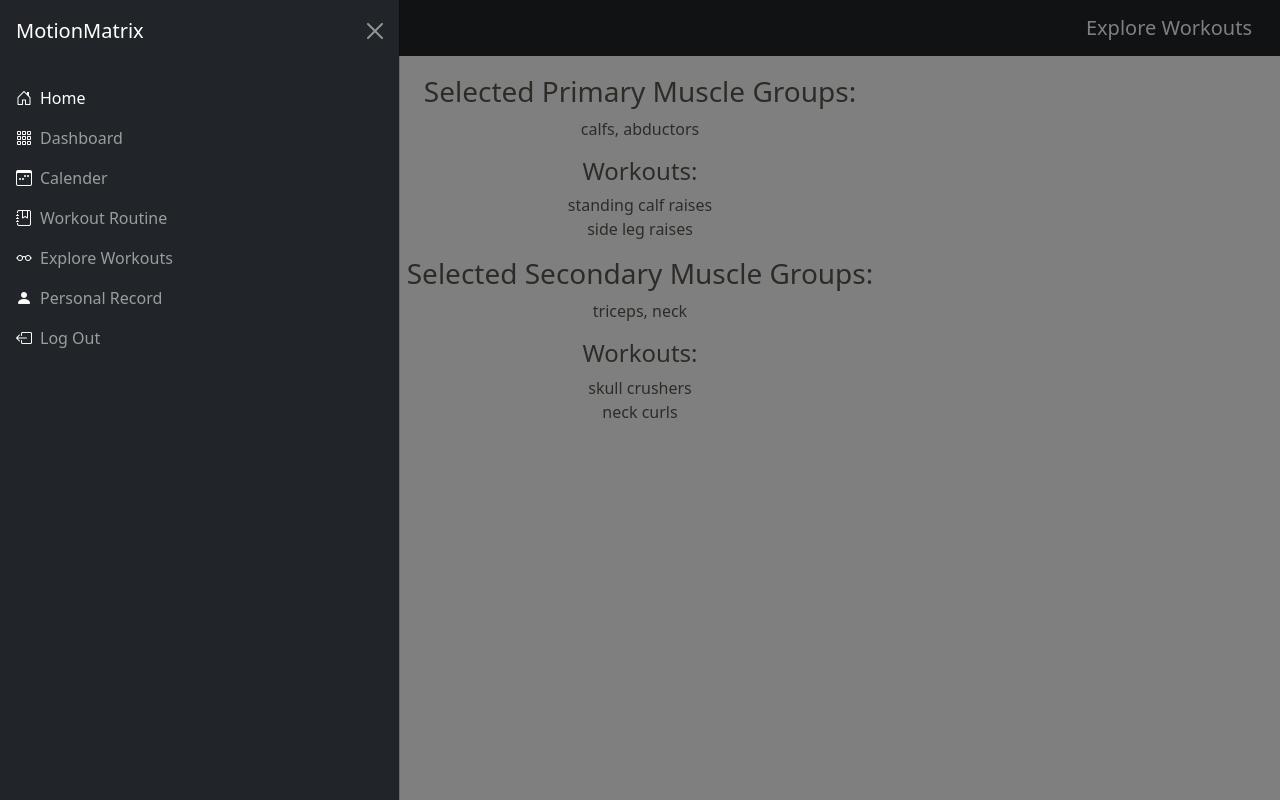
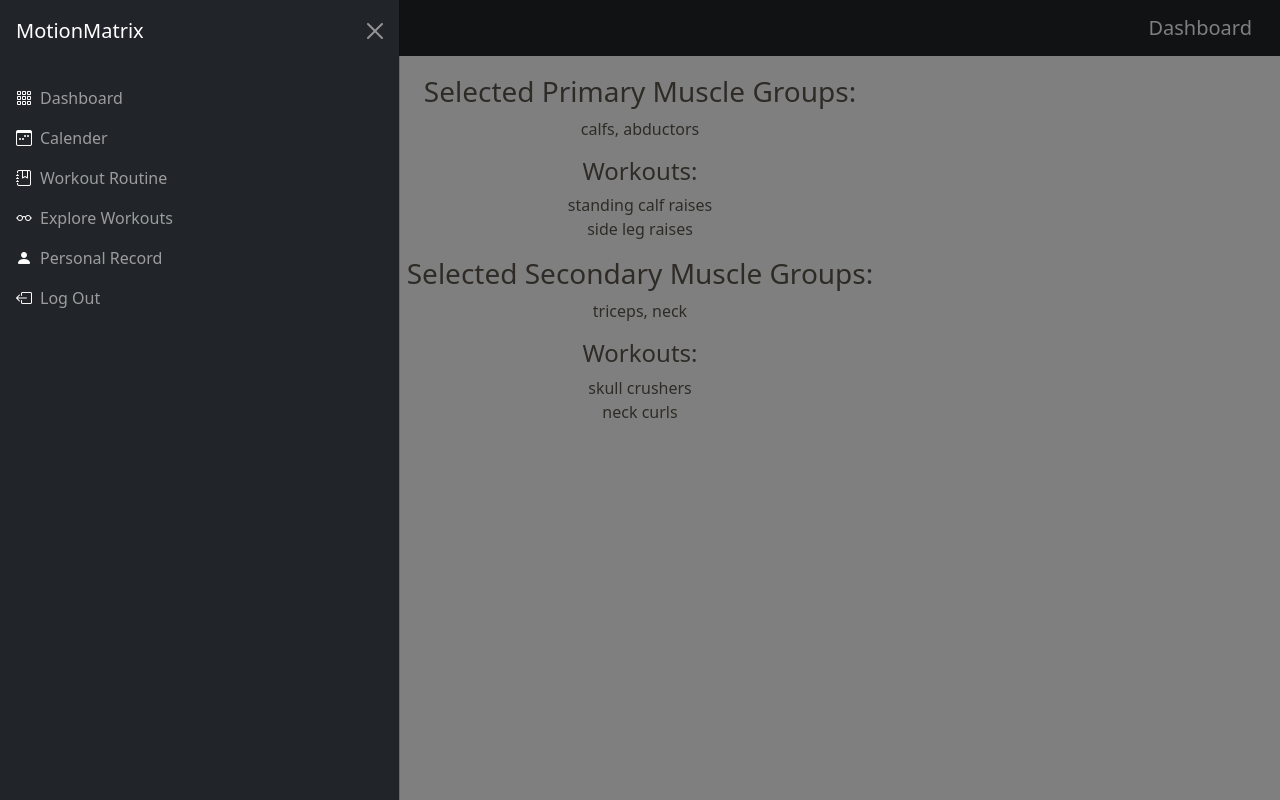
Before and after one commit to kcsheraj/Motion-Matrix, a Django app: page /exploreWorkoutsPage/ in a window 1280 px wide, after a click that opens the changed part. Run offline with Django 4.2, Linux system fonts and the light colour scheme.

Commit message:
path to links

```diff
--- a/myproject/myapp/templates/calendarPage.html
+++ b/myproject/myapp/templates/calenderPage.html
@@ -1,12 +1,12 @@
-{% extends "layout.html" %} {% load static %}
+{% extends "layout2.html" %} {% load static %}
 <!-- Use this to add HTML to layout.html's <head> -->
 {% block loadInHead %}
 <!-- LINK CSS -->
-<link rel="stylesheet" type="text/css" href="{% static 'calendarPage.css' %}" />
+<link rel="stylesheet" type="text/css" href="{% static 'calenderPage.css' %}" />
 {% endblock %}
 
 <!-- Adds content to the <body> -->
-{% block content %}
+{% block layout2_content %}
 <main class="main-container">
   <h5>Calendar Page</h5>
 </main>
--- a/myproject/myapp/templates/exploreWorkoutsPage.html
+++ b/myproject/myapp/templates/exploreWorkoutsPage.html
@@ -1,4 +1,4 @@
-{% extends "layout.html" %} {% load static %}
+{% extends "layout2.html" %} {% load static %}
 <!-- Use this to add HTML to layout.html's <head> -->
 {% block loadInHead %}
 <!-- LINK CSS -->
@@ -7,52 +7,7 @@
 {% endblock %}
 
 <!-- Adds content to the <body> -->
-{% block content %}
-<nav class="navbar navbar-dark bg-dark fixed-top">
-  <div class="container-fluid">
-    <button class="navbar-toggler" type="button" data-bs-toggle="offcanvas" data-bs-target="#offcanvasDarkNavbar" aria-controls="offcanvasDarkNavbar">
-      <span class="navbar-toggler-icon"></span>
-      </button>
-      <a class="navbar-brand" href="#">Explore Workouts</a>
-      <div class="offcanvas offcanvas-start text-bg-dark" tabindex="-1" id="offcanvasDarkNavbar" aria-labelledby="offcanvasDarkNavbarLabel">
-      <div class="offcanvas-header">
-          <h5 class="offcanvas-title" id="offcanvasDarkNavbarLabel">MotionMatrix</h5>
-          <button type="button" class="btn-close btn-close-white" data-bs-dismiss="offcanvas" aria-label="Close"></button>
-      </div>
-      <div class="offcanvas-body">
-          <ul class="navbar-nav justify-content-start flex-grow-1 pe-3 ">
-          <li class="nav-item d-flex align-items-center">
-              <i class="bi bi-house-door me-2"></i>
-              <a class="nav-link active" aria-current="page" href="#">Home</a>
-          </li>
-          <li class="nav-item d-flex align-items-center">
-              <i class="bi bi-grid-3x3-gap me-2"></i>
-              <a class="nav-link" href="./Dashboard.html">Dashboard</a>
-          </li>
-          <li class="nav-item d-flex align-items-center">
-              <i class="bi bi-calendar3-week me-2"></i>
-              <a class="nav-link" href="#">Calender</a>
-          </li>
-          <li class="nav-item d-flex align-items-center">
-              <i class="bi bi-journal-bookmark me-2"></i>
-              <a class="nav-link" href="#">Workout Routine</a>
-          </li>
-          <li class="nav-item d-flex align-items-center">
-              <i class="bi bi-eyeglasses me-2"></i>
-              <a class="nav-link" href="./ExploreWorkouts.html">Explore Workouts</a>
-          </li>
-          <li class="nav-item d-flex align-items-center">
-              <i class="bi bi-person-fill me-2"></i>
-              <a class="nav-link" href="#">Personal Record</a>
-          </li>
-          <li class="nav-item d-flex align-items-center">
-              <i class="bi bi-box-arrow-left me-2"></i>
-              <a class="nav-link" href="#">Log Out</a>
-          </li>
-      </div>
-      </div>
-  </div>
-</nav>
+{% block layout2_content %}
 <div class="move-image-container">
   <div id="image-container"></div>
 </div>
--- a/myproject/myapp/templates/landingPage.html
+++ b/myproject/myapp/templates/landingPage.html
@@ -1,4 +1,4 @@
-{% extends "layout.html" %} {% load static %}
+{% extends "layout2.html" %} {% load static %}
 <!-- Use this to add HTML to layout.html's <head> -->
 {% block loadInHead %}
 <!-- LINK CSS -->
@@ -6,6 +6,7 @@
 {% endblock %}
 
 <!-- Adds content to the <body> -->
-{% block content %}
+{% block layout2_content %}
+
 
 {% endblock %}
--- /dev/null
+++ b/myproject/myapp/templates/layout2.html
@@ -0,0 +1,52 @@
+{% extends "layout.html" %} {% load static %}
+<!-- Use this to add HTML to layout.html's <head> -->
+{% block loadInHead %}
+<link rel="stylesheet" type="text/css" href="{% static 'css/layout2.css' %}" />
+{% endblock %}
+
+{% block content %}
+<!-- Adds content to the <body> -->
+    <nav class="navbar navbar-dark bg-dark fixed-top">
+        <div class="container-fluid">
+            <button class="navbar-toggler" type="button" data-bs-toggle="offcanvas" data-bs-target="#offcanvasDarkNavbar" aria-controls="offcanvasDarkNavbar">
+            <span class="navbar-toggler-icon"></span>
+          </button>
+          <a class="navbar-brand" href="#">Dashboard</a>
+          <div class="offcanvas offcanvas-start text-bg-dark" tabindex="-1" id="offcanvasDarkNavbar" aria-labelledby="offcanvasDarkNavbarLabel">
+            <div class="offcanvas-header">
+              <h5 class="offcanvas-title" id="offcanvasDarkNavbarLabel">MotionMatrix</h5>
+              <button type="button" class="btn-close btn-close-white" data-bs-dismiss="offcanvas" aria-label="Close"></button>
+            </div>
+            <div class="offcanvas-body">
+              <ul class="navbar-nav justify-content-start flex-grow-1 pe-3 ">
+                <li class="nav-item d-flex align-items-center">
+                    <i class="bi bi-grid-3x3-gap me-2"></i>
+                    <a class="nav-link" aria-current="page" href="{% url 'dashboardPage' %}">Dashboard</a>
+                </li>
+                <li class="nav-item d-flex align-items-center">
+                    <i class="bi bi-calendar3-week me-2"></i>
+                    <a class="nav-link" aria-current="page" href="{% url 'calenderPage' %}">Calender</a>
+                </li>
+                <li class="nav-item d-flex align-items-center">
+                    <i class="bi bi-journal-bookmark me-2"></i>
+                    <a class="nav-link" aria-current="page" href="{% url 'workoutRoutinePage' %}">Workout Routine</a>
+                </li>
+                <li class="nav-item d-flex align-items-center">
+                    <i class="bi bi-eyeglasses me-2"></i>
+                    <a class="nav-link" aria-current="page" href="{% url 'exploreWorkoutsPage' %}">Explore Workouts</a>
+                </li>
+                <li class="nav-item d-flex align-items-center">
+                    <i class="bi bi-person-fill me-2"></i>
+                    <a class="nav-link" aria-current="page" href="{% url 'prsPage' %}">Personal Record</a>
+                </li>
+                <li class="nav-item d-flex align-items-center">
+                    <i class="bi bi-box-arrow-left me-2"></i>
+                    <a class="nav-link" aria-current="page" href="{% url 'loginPage' %}">Log Out</a>
+                </li>
+            </div>
+          </div>
+        </div>
+      </nav>
+    {% block layout2_content %}
+    {% endblock %}
+{% endblock %}
--- a/myproject/myapp/templates/loginPage.html
+++ b/myproject/myapp/templates/loginPage.html
@@ -1,4 +1,4 @@
-{% extends "layout.html" %} {% load static %}
+{% extends "layout2.html" %} {% load static %}
 <!-- Use this to add HTML to layout.html's <head> -->
 {% block loadInHead %}
 <!-- LINK CSS -->
@@ -6,7 +6,8 @@
 {% endblock %}
 
 <!-- Adds content to the <body> -->
-{% block content %}
+{% block layout2_content %}
+
 <main class="main-container">
   <h5>Login Page</h5>
 </main>
--- a/myproject/myapp/templates/prsPage.html
+++ b/myproject/myapp/templates/prsPage.html
@@ -1,4 +1,4 @@
-{% extends "layout.html" %} {% load static %}
+{% extends "layout2.html" %} {% load static %}
 <!-- Use this to add HTML to layout.html's <head> -->
 {% block loadInHead %}
 <!-- LINK CSS -->
@@ -6,7 +6,8 @@
 {% endblock %}
 
 <!-- Adds content to the <body> -->
-{% block content %}
+{% block layout2_content %}
+
 <main class="main-container">
   <h5>PRs Page</h5>
 </main>
--- a/myproject/myapp/templates/workoutRoutinePage.html
+++ b/myproject/myapp/templates/workoutRoutinePage.html
@@ -1,4 +1,4 @@
-{% extends "layout.html" %} {% load static %}
+{% extends "layout2.html" %} {% load static %}
 <!-- Use this to add HTML to layout.html's <head> -->
 {% block loadInHead %}
 <!-- LINK CSS -->
@@ -10,7 +10,7 @@
 {% endblock %}
 
 <!-- Adds content to the <body> -->
-{% block content %}
+{% block layout2_content %}
 <main class="main-container">
   <h5>Workout Routine Page</h5>
 </main>
--- a/myproject/myapp/urls.py
+++ b/myproject/myapp/urls.py
@@ -6,8 +6,8 @@ urlpatterns = [
     path("", views.landingPage, name="landingPage"),
     path('loginPage/', views.loginPage, name='loginPage'),
     path('dashboardPage/', views.dashboardPage, name='dashboardPage'),
-    path('calendarPage/', views.calendarPage, name='calendarPage'),
+    path('calenderPage/', views.calenderPage, name='calenderPage'),
     path('workoutRoutinePage/', views.workoutRoutinePage, name='workoutRoutinePage'),
     path('prsPage/', views.prsPage, name='prsPage'),
-    path('exploreWorkoutsPage/', views.exploreWorkoutsPage, name='exploreWorkoutsPage'),
+    path('exploreWorkoutsPage/', views.exploreWorkoutsPage, name='exploreWorkoutsPage')
 ]
--- a/myproject/myapp/views.py
+++ b/myproject/myapp/views.py
@@ -14,9 +14,9 @@ def dashboardPage(request):
     # Add your view logic here
     return render(request, 'dashboardPage.html')
 
-def calendarPage(request):
+def calenderPage(request):
     # Add your view logic here
-    return render(request, 'calendarPage.html')
+    return render(request, 'calenderPage.html')
 
 def workoutRoutinePage(request):
     # Add your view logic here
```
Also changed, not shown: myproject/myapp/templates/dashboardPage.html (+2 -48 lines), myproject/myapp/static/css/layout2.css (added).
